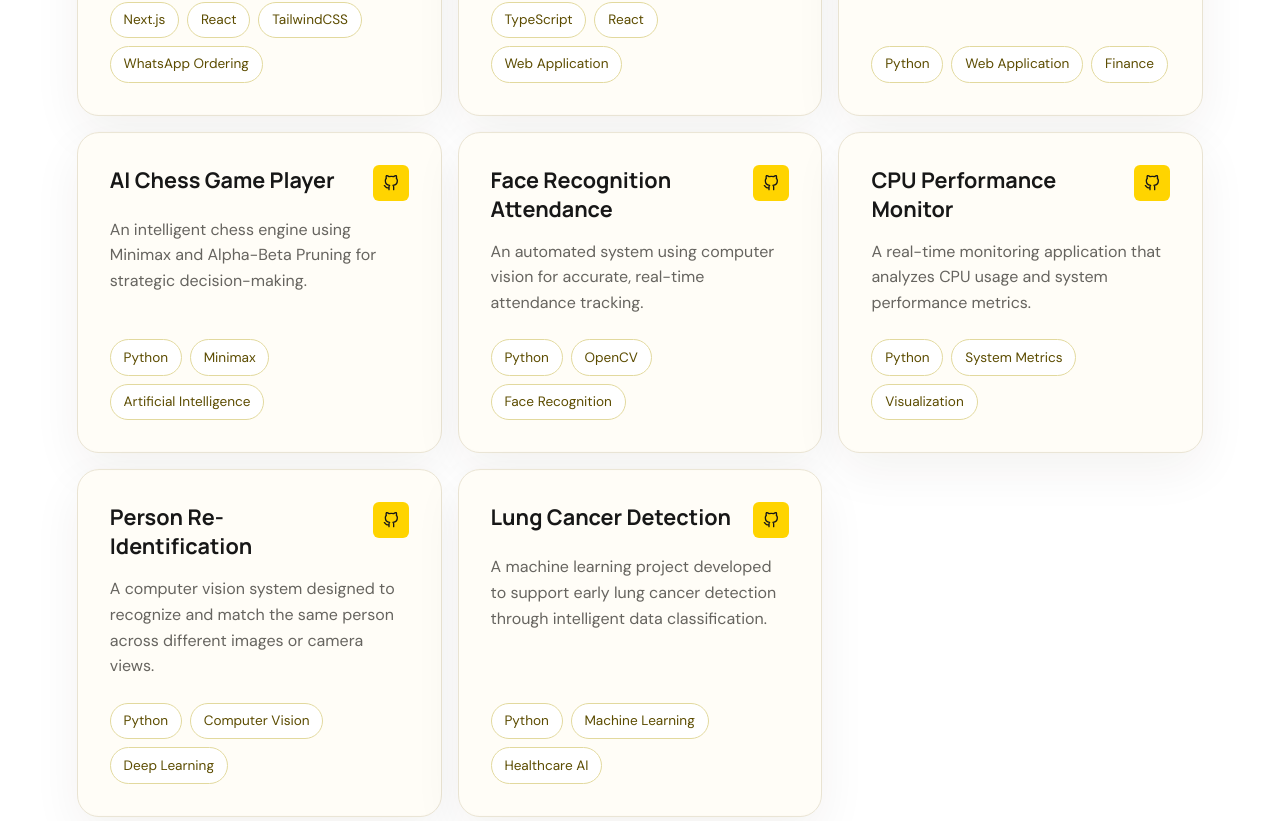
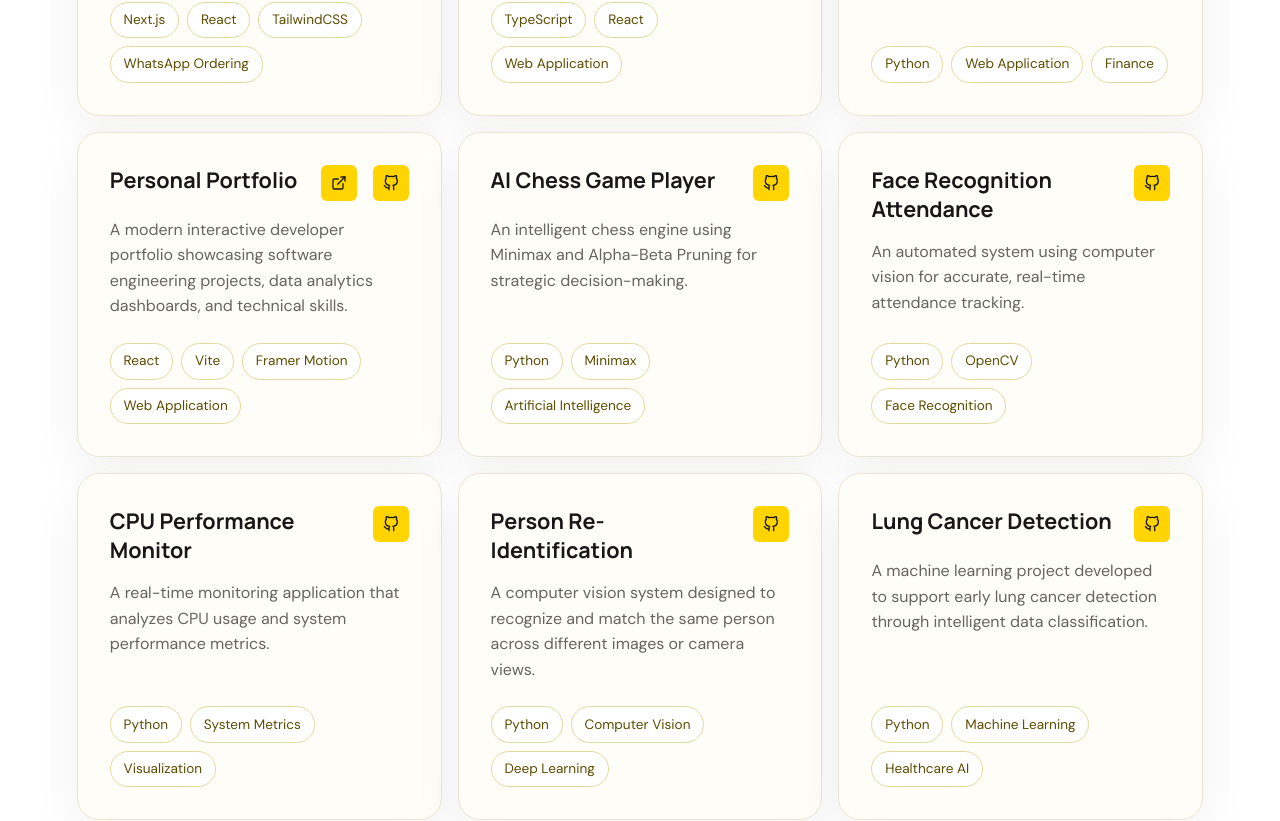
Before and after one commit to khem75/khem-portfolio, a React (Vite) app: page / in a window 1280 px wide. Shown: the part 3340-4161 px from the top of the page. Built offline with nearby package versions, Linux system fonts and the light colour scheme.

Commit message:
feat: add Google Search Console verification file and update portfolio project

```diff
--- /dev/null
+++ b/public/googleda6dc912317f38d8.html
@@ -0,0 +1 @@
+google-site-verification: googleda6dc912317f38d8.html
--- a/src/components/Projects.jsx
+++ b/src/components/Projects.jsx
@@ -26,6 +26,14 @@ export default function Projects() {
       description: 'A dynamic financial web application built with Python for tracking investments, managing personal finances, and real-time budgeting.',
       tags: ['Python', 'Web Application', 'Finance'],
       link: 'https://myfinancemate.vercel.app/',
+      github: 'https://github.com/khem75',
+    },
+    {
+      id: 15,
+      title: 'Personal Portfolio',
+      description: 'A modern interactive developer portfolio showcasing software engineering projects, data analytics dashboards, and technical skills.',
+      tags: ['React', 'Vite', 'Framer Motion', 'Web Application'],
+      link: 'https://khemjoshi.tech/',
       github: 'https://github.com/khem75',
     },
     {
```
